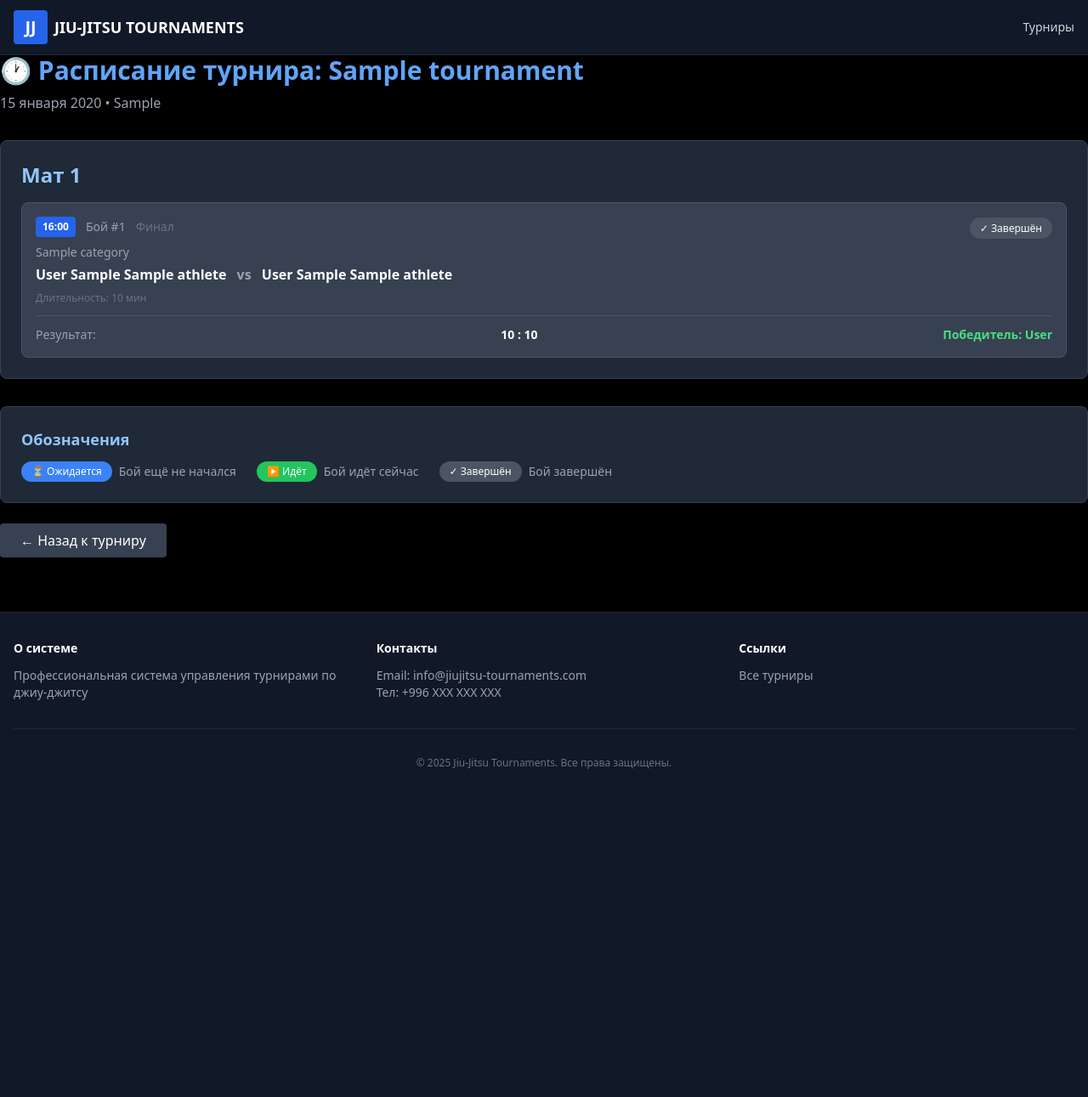
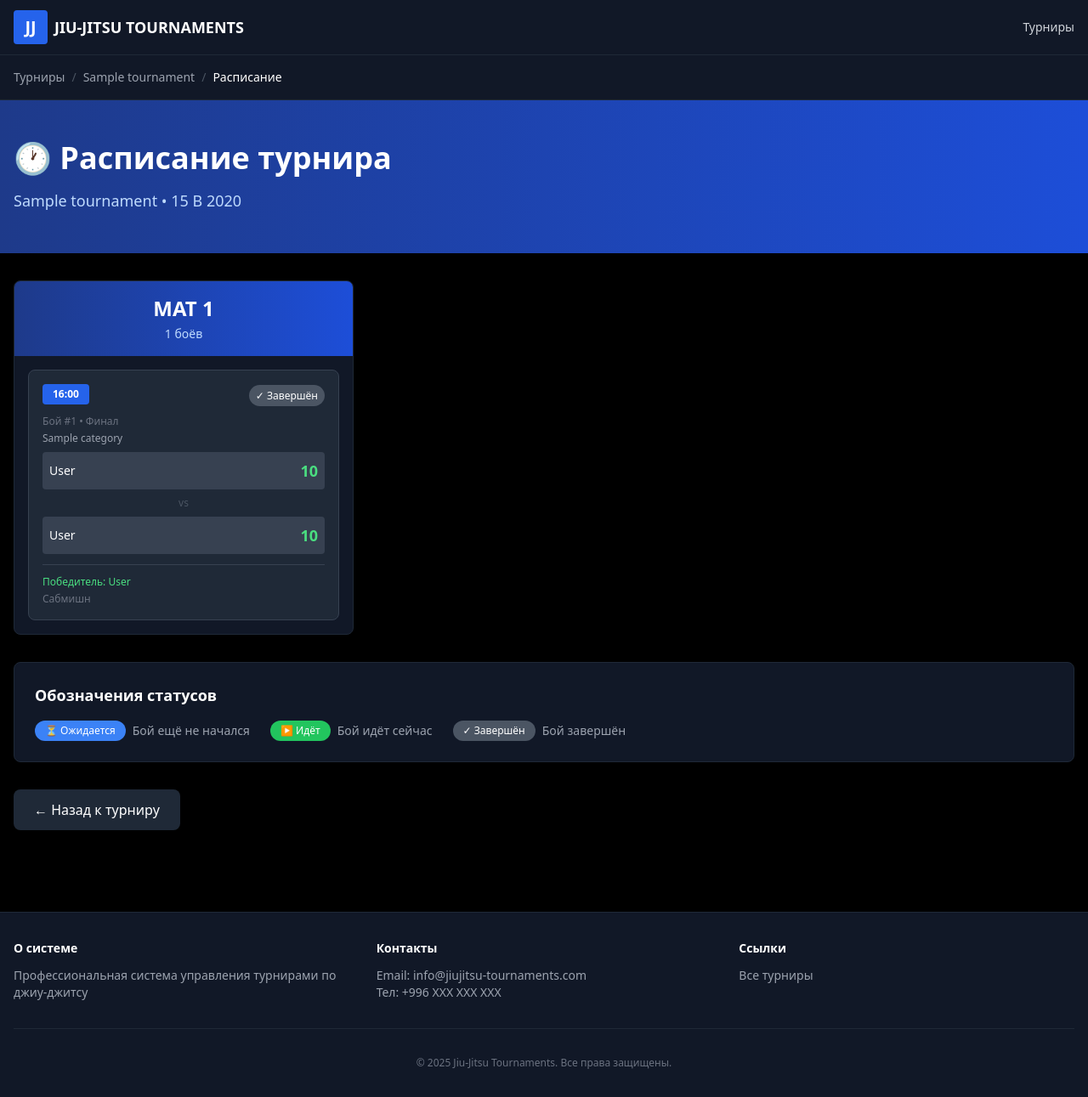
Before and after one commit to beknazaarr/jiu_jitsu_tournament, a Django app: page /tournaments/1/schedule/ in a window 1280 px wide. Shown: the whole page at 85% size. Before the commit the page ends 905 px from the top, so only its background shows below. Run offline with Django 5.2, Linux system fonts and the light colour scheme; tables that the repository leaves empty hold one stand-in row (values such as "Sample post"); some libraries are stand-ins or nearby versions.

Commit message:
updating

```diff
--- a/Tournament/urls.py
+++ b/Tournament/urls.py
@@ -4,6 +4,7 @@ from .views import (
     TournamentDetailView,
     tournament_categories_view,
     tournament_schedule_view,
+    tournament_results_view,
 )
 
 app_name = 'tournament'
@@ -13,4 +14,5 @@ urlpatterns = [
     path('<int:pk>/', TournamentDetailView.as_view(), name='detail'),
     path('<int:pk>/categories/', tournament_categories_view, name='categories'),
     path('<int:pk>/schedule/', tournament_schedule_view, name='schedule'),
+    path('<int:pk>/results/', tournament_results_view, name='results'),
 ]
--- a/Tournament/views.py
+++ b/Tournament/views.py
@@ -1,8 +1,10 @@
 from django.shortcuts import render, get_object_or_404
 from django.views.generic import ListView, DetailView
+from django.db.models import Q, Count
 from .models import Tournament
 from Category.models import Category
 from Athlete.models import Athlete
+from Match.models import Match
 
 
 class TournamentListView(ListView):
@@ -71,7 +73,8 @@ def tournament_schedule_view(request, pk):
     ).select_related(
         'match__athlete1',
         'match__athlete2',
-        'match__grid__category'
+        'match__grid__category',
+        'match__winner'
     ).order_by('scheduled_time', 'mat_number')
 
     # Группируем по матам
@@ -88,3 +91,60 @@ def tournament_schedule_view(request, pk):
     }
 
     return render(request, 'tournament/tournament_schedule.html', context)
+
+
+def tournament_results_view(request, pk):
+    """Результаты турнира"""
+    tournament = get_object_or_404(Tournament, pk=pk, is_active=True)
+    categories = Category.objects.filter(tournament=tournament).prefetch_related('athletes')
+
+    categories_results = []
+
+    for category in categories:
+        # Получаем всех спортсменов категории
+        athletes = category.athletes.filter(is_active=True)
+
+        results = []
+        for athlete in athletes:
+            # Подсчитываем статистику
+            matches = Match.objects.filter(
+                Q(athlete1=athlete) | Q(athlete2=athlete),
+                grid__category=category,
+                is_completed=True
+            )
+
+            wins = matches.filter(winner=athlete).count()
+            losses = matches.exclude(winner=athlete).exclude(winner=None).count()
+            total = matches.count()
+
+            if total > 0:  # Показываем только тех, кто участвовал в боях
+                results.append({
+                    'athlete': athlete,
+                    'wins': wins,
+                    'losses': losses,
+                    'total': total
+                })
+
+        # Сортируем по количеству побед
+        results.sort(key=lambda x: x['wins'], reverse=True)
+
+        # Формируем подиум
+        podium = {
+            'first': results[0]['athlete'] if len(results) > 0 else None,
+            'second': results[1]['athlete'] if len(results) > 1 else None,
+            'third': results[2]['athlete'] if len(results) > 2 else None,
+        }
+
+        if results:  # Добавляем только если есть результаты
+            categories_results.append({
+                'category': category,
+                'results': results,
+                'podium': podium
+            })
+
+    context = {
+        'tournament': tournament,
+        'categories_results': categories_results,
+    }
+
+    return render(request, 'tournament/tournament_results.html', context)
--- a/templates/athlete/category_list.html
+++ b/templates/athlete/category_list.html
@@ -56,17 +56,12 @@
             </div>
 
             <!-- Действия -->
-            <div class="flex gap-3">
-                <button class="px-4 py-2 bg-gray-800 hover:bg-gray-700 text-white rounded-lg text-sm transition">
-                    Экспорт
-                </button>
             {% if category.grid %}
             <a href="{% url 'grid:view' category.id %}"
                class="px-4 py-2 bg-blue-600 hover:bg-blue-500 text-white rounded-lg text-sm transition">
                 Турнирная сетка
             </a>
             {% endif %}
-            </div>
         </div>
 
         <!-- Таблица участников -->
--- a/templates/tournament/tournament_detail.html
+++ b/templates/tournament/tournament_detail.html
@@ -232,7 +232,11 @@
         <div class="bg-gray-900 rounded-lg border border-gray-800 p-6">
             <h2 class="text-2xl font-semibold text-white mb-6">Результаты турнира</h2>
             <div class="text-center py-12">
-                <p class="text-gray-400">Результаты будут доступны после завершения турнира</p>
+                <p class="text-gray-400 mb-4">Результаты доступны на отдельной странице</p>
+                <a href="{% url 'tournament:results' tournament.id %}"
+                   class="inline-block bg-yellow-600 hover:bg-yellow-500 text-white px-6 py-3 rounded-lg transition font-medium">
+                    🏅 Посмотреть результаты
+                </a>
             </div>
         </div>
     </div>
--- a/templates/tournament/tournament_schedule.html
+++ b/templates/tournament/tournament_schedule.html
@@ -2,110 +2,137 @@
 {% block title %}Расписание: {{ tournament.name }}{% endblock %}
 
 {% block content %}
-<!-- Заголовок -->
-<div class="mb-8">
-    <h1 class="text-3xl font-bold mb-2 text-blue-400">
-        🕐 Расписание турнира: {{ tournament.name }}
-    </h1>
-    <p class="text-gray-400">{{ tournament.date|date:"d E Y" }} • {{ tournament.location }}</p>
+<!-- Хлебные крошки -->
+<div class="bg-gray-900 border-b border-gray-800">
+    <div class="container mx-auto px-4 py-4">
+        <nav class="flex items-center gap-2 text-sm">
+            <a href="{% url 'tournament:list' %}" class="text-gray-400 hover:text-white">Турниры</a>
+            <span class="text-gray-600">/</span>
+            <a href="{% url 'tournament:detail' tournament.id %}" class="text-gray-400 hover:text-white">
+                {{ tournament.name }}
+            </a>
+            <span class="text-gray-600">/</span>
+            <span class="text-white">Расписание</span>
+        </nav>
+    </div>
 </div>
 
-<!-- Расписание по матам -->
+<!-- Заголовок -->
+<div class="bg-gradient-to-r from-blue-900 to-blue-700">
+    <div class="container mx-auto px-4 py-12">
+        <h1 class="text-4xl font-bold text-white mb-4">🕐 Расписание турнира</h1>
+        <p class="text-blue-200 text-lg">{{ tournament.name }} • {{ tournament.date|date:"d B Y" }}</p>
+    </div>
+</div>
+
+<!-- Контент -->
+<div class="container mx-auto px-4 py-8">
+
     {% if mats %}
-<div class="space-y-6">
+    <!-- Сетка матов -->
+    <div class="grid lg:grid-cols-3 gap-6 mb-8">
         {% for mat_number, schedules in mats.items %}
-    <div class="bg-gray-800 rounded-lg p-6 border border-gray-700">
-        <h2 class="text-2xl font-semibold text-blue-300 mb-4">
-            Мат {{ mat_number }}
-        </h2>
+        <div class="bg-gray-900 border border-gray-800 rounded-lg overflow-hidden">
 
-        <div class="space-y-3">
+            <!-- Заголовок мата -->
+            <div class="bg-gradient-to-r from-blue-900 to-blue-700 p-4 text-center">
+                <h2 class="text-2xl font-bold text-white">МАТ {{ mat_number }}</h2>
+                <p class="text-blue-200 text-sm mt-1">{{ schedules|length }} боёв</p>
+            </div>
+
+            <!-- Список боёв на мате -->
+            <div class="p-4 space-y-3 max-h-[600px] overflow-y-auto">
                 {% for schedule in schedules %}
-            <div class="bg-gray-700 rounded-lg p-4 border border-gray-600 hover:border-blue-500 transition">
-                <div class="flex justify-between items-start">
-                    <!-- Информация о бое -->
-                    <div class="flex-1">
-                        <div class="flex items-center gap-3 mb-2">
-                            <span class="bg-blue-600 text-white text-xs font-bold px-2 py-1 rounded">
+                <div class="bg-gray-800 border border-gray-700 rounded-lg p-4 hover:border-blue-500 transition">
+
+                    <!-- Время и статус -->
+                    <div class="flex justify-between items-center mb-3">
+                        <span class="bg-blue-600 text-white text-xs font-bold px-3 py-1 rounded">
                             {{ schedule.scheduled_time|date:"H:i" }}
                         </span>
-                            <span class="text-gray-400 text-sm">
-                                Бой #{{ schedule.match.match_number }}
-                            </span>
-                            <span class="text-gray-500 text-sm">
-                                {{ schedule.match.get_round_display }}
-                            </span>
-                        </div>
-
-                        <div class="mb-2">
-                            <p class="text-sm text-gray-400 mb-1">
-                                {{ schedule.match.grid.category.name }}
-                            </p>
-                            <p class="text-white font-semibold">
-                                {{ schedule.match.athlete1.full_name }}
-                                <span class="text-gray-400 mx-2">vs</span>
-                                {% if schedule.match.athlete2 %}
-                                    {{ schedule.match.athlete2.full_name }}
-                                {% else %}
-                                    <span class="text-gray-500">Определяется</span>
-                                {% endif %}
-                            </p>
-                        </div>
-
-                        <p class="text-xs text-gray-500">
-                            Длительность: {{ schedule.duration_minutes }} мин
-                        </p>
-                    </div>
-
-                    <!-- Статус -->
-                    <div class="ml-4">
+                        <div>
                             {% if schedule.is_finished %}
-                        <span class="bg-gray-600 text-white text-xs px-3 py-1 rounded-full">
+                            <span class="bg-gray-600 text-white text-xs px-2 py-1 rounded-full">
                                 ✓ Завершён
                             </span>
                             {% elif schedule.is_started %}
-                        <span class="bg-green-500 text-white text-xs px-3 py-1 rounded-full animate-pulse">
+                            <span class="bg-green-500 text-white text-xs px-2 py-1 rounded-full animate-pulse">
                                 ▶ Идёт
                             </span>
                             {% else %}
-                        <span class="bg-blue-500 text-white text-xs px-3 py-1 rounded-full">
+                            <span class="bg-blue-500 text-white text-xs px-2 py-1 rounded-full">
                                 ⏳ Ожидается
                             </span>
                             {% endif %}
                         </div>
                     </div>
 
-                <!-- Результат (если бой завершён) -->
+                    <!-- Информация о бое -->
+                    <div class="mb-2">
+                        <p class="text-xs text-gray-500 mb-1">
+                            Бой #{{ schedule.match.match_number }} • {{ schedule.match.get_round_display }}
+                        </p>
+                        <p class="text-xs text-gray-400 mb-2">
+                            {{ schedule.match.grid.category.name }}
+                        </p>
+                    </div>
+
+                    <!-- Участники -->
+                    <div class="space-y-2">
+                        <div class="flex items-center justify-between bg-gray-700 rounded p-2">
+                            <span class="text-white text-sm font-medium truncate">
+                                {{ schedule.match.athlete1.last_name }}
+                            </span>
                             {% if schedule.match.is_completed %}
-                <div class="mt-3 pt-3 border-t border-gray-600">
-                    <div class="flex justify-between items-center text-sm">
-                        <span class="text-gray-400">Результат:</span>
-                        <span class="text-white font-semibold">
-                            {{ schedule.match.score_athlete1 }} : {{ schedule.match.score_athlete2 }}
+                            <span class="text-lg font-bold {% if schedule.match.winner == schedule.match.athlete1 %}text-green-400{% else %}text-gray-500{% endif %}">
+                                {{ schedule.match.score_athlete1 }}
                             </span>
-                        <span class="text-green-400 font-semibold">
-                            Победитель: {{ schedule.match.winner.last_name }}
+                            {% endif %}
+                        </div>
+
+                        <div class="text-center text-xs text-gray-600">vs</div>
+
+                        <div class="flex items-center justify-between bg-gray-700 rounded p-2">
+                            <span class="text-white text-sm font-medium truncate">
+                                {% if schedule.match.athlete2 %}
+                                    {{ schedule.match.athlete2.last_name }}
+                                {% else %}
+                                    <span class="italic text-gray-500">TBD</span>
+                                {% endif %}
                             </span>
+                            {% if schedule.match.is_completed %}
+                            <span class="text-lg font-bold {% if schedule.match.winner == schedule.match.athlete2 %}text-green-400{% else %}text-gray-500{% endif %}">
+                                {{ schedule.match.score_athlete2 }}
+                            </span>
+                            {% endif %}
                         </div>
                     </div>
+
+                    <!-- Результат -->
+                    {% if schedule.match.is_completed %}
+                    <div class="mt-3 pt-3 border-t border-gray-700">
+                        <p class="text-xs text-green-400 font-medium">
+                            Победитель: {{ schedule.match.winner.last_name }}
+                        </p>
+                        {% if schedule.match.result_type %}
+                        <p class="text-xs text-gray-500 mt-1">
+                            {{ schedule.match.get_result_type_display }}
+                        </p>
                         {% endif %}
+                    </div>
+                    {% endif %}
+
                 </div>
                 {% endfor %}
             </div>
         </div>
         {% endfor %}
     </div>
-{% else %}
-<div class="bg-gray-800 rounded-lg p-12 text-center border border-gray-700">
-    <p class="text-gray-500 text-lg mb-2">Расписание пока не составлено</p>
-    <p class="text-gray-600 text-sm">Следите за обновлениями на сайте</p>
-</div>
-{% endif %}
 
     <!-- Легенда -->
-<div class="mt-8 bg-gray-800 rounded-lg p-6 border border-gray-700">
-    <h3 class="text-lg font-semibold text-blue-300 mb-3">Обозначения</h3>
-    <div class="flex gap-6 text-sm">
+    <div class="bg-gray-900 border border-gray-800 rounded-lg p-6">
+        <h3 class="text-lg font-semibold text-white mb-4">Обозначения статусов</h3>
+        <div class="flex flex-wrap gap-6 text-sm">
             <div class="flex items-center gap-2">
                 <span class="bg-blue-500 text-white text-xs px-3 py-1 rounded-full">⏳ Ожидается</span>
                 <span class="text-gray-400">Бой ещё не начался</span>
@@ -121,11 +148,21 @@
         </div>
     </div>
 
+    {% else %}
+    <!-- Пустое состояние -->
+    <div class="bg-gray-900 border border-gray-800 rounded-lg p-16 text-center">
+        <div class="text-6xl mb-4 opacity-50">🕐</div>
+        <h3 class="text-2xl font-bold text-white mb-2">Расписание пока не составлено</h3>
+        <p class="text-gray-400">Расписание появится ближе к дате турнира</p>
+    </div>
+    {% endif %}
+
     <!-- Кнопка назад -->
-<div class="mt-6">
+    <div class="mt-8">
         <a href="{% url 'tournament:detail' tournament.id %}"
-       class="inline-block bg-gray-700 hover:bg-gray-600 text-white py-2 px-6 rounded transition">
+           class="inline-flex items-center gap-2 px-6 py-3 bg-gray-800 hover:bg-gray-700 text-white rounded-lg transition">
             ← Назад к турниру
         </a>
     </div>
+</div>
 {% endblock %}
```
Also changed, not shown: templates/tournament/tournament_results.html (added, +180 -0 lines), templates/tournament_grid/grid_view.html (+1 -6 lines). Lines whose indentation alone changed are shown as unchanged.
